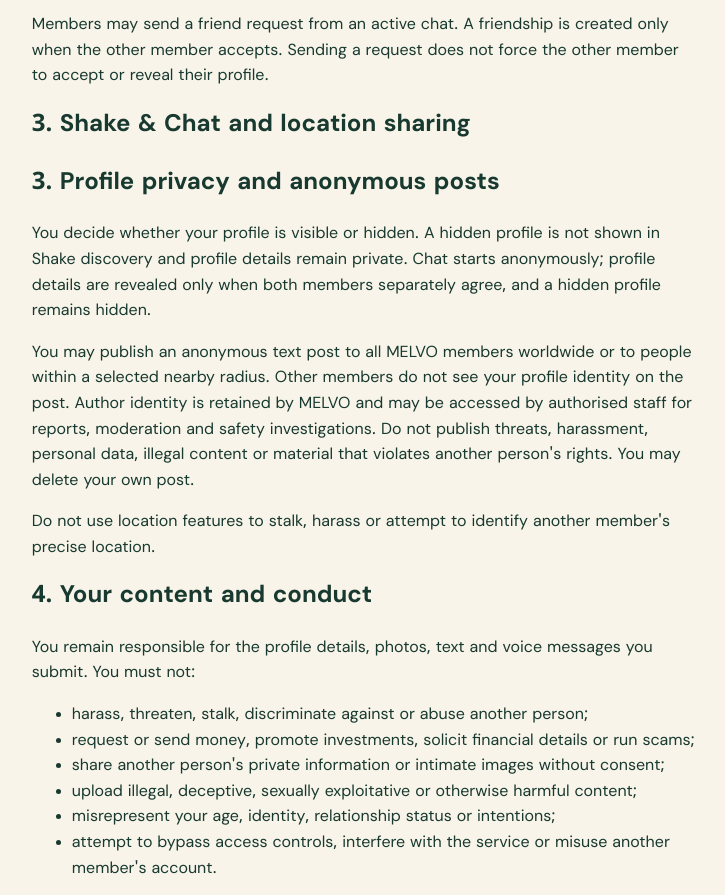
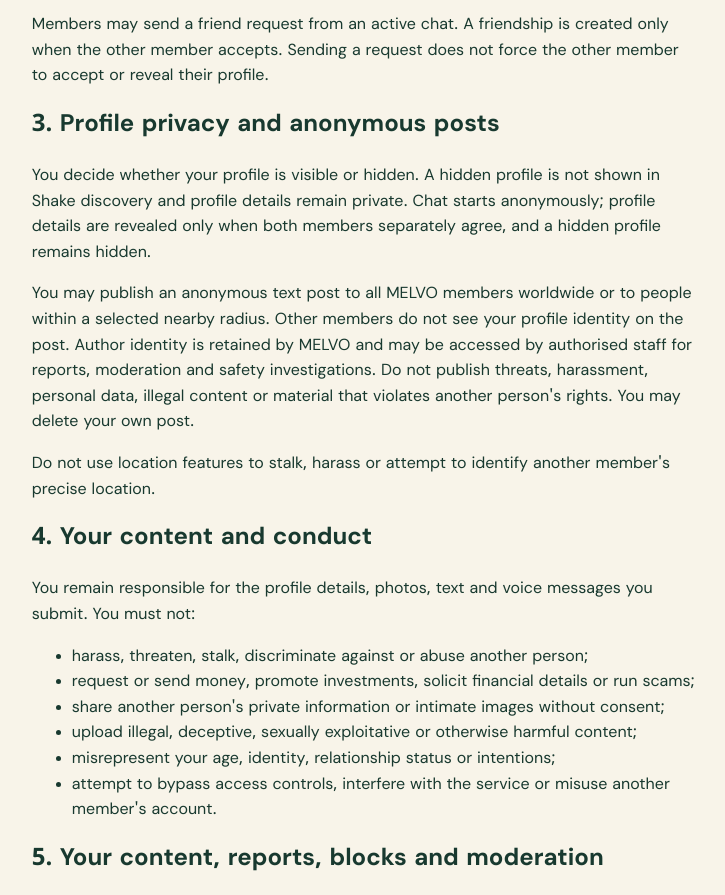
Before and after one commit to sebastiant7356-dotcom/NIVORA, a website: page frontend/terms.html in a window 1280 px wide. Shown: the part 895-1790 px from the top of the page, without its empty margins (275-1000 px from the left). Drawn offline with Linux system fonts and the light colour scheme.

Commit message:
Correct MELVO global location and profile terms

```diff
--- a/frontend/terms.html
+++ b/frontend/terms.html
@@ -23,7 +23,6 @@
   <p>MELVO is currently free to use. Members choose a discovery radius from 1 to 100 km and may enable location sharing to discover other members worldwide. The app uses device location for distance calculations; it does not display exact coordinates or addresses to other members. A mutual interest creates an anonymous chat. Chats have no automatic time limit. Either member may end a chat or block the other member at any time. Text chat and voice messages are available; live voice and video calling are not currently provided.</p>
   <p>Members may send a friend request from an active chat. A friendship is created only when the other member accepts. Sending a request does not force the other member to accept or reveal their profile.</p>
 
-  <h2>3. Shake &amp; Chat and location sharing</h2>
   <h2>3. Profile privacy and anonymous posts</h2>
   <p>You decide whether your profile is visible or hidden. A hidden profile is not shown in Shake discovery and profile details remain private. Chat starts anonymously; profile details are revealed only when both members separately agree, and a hidden profile remains hidden.</p>
   <p>You may publish an anonymous text post to all MELVO members worldwide or to people within a selected nearby radius. Other members do not see your profile identity on the post. Author identity is retained by MELVO and may be accessed by authorised staff for reports, moderation and safety investigations. Do not publish threats, harassment, personal data, illegal content or material that violates another person's rights. You may delete your own post.</p>
```
